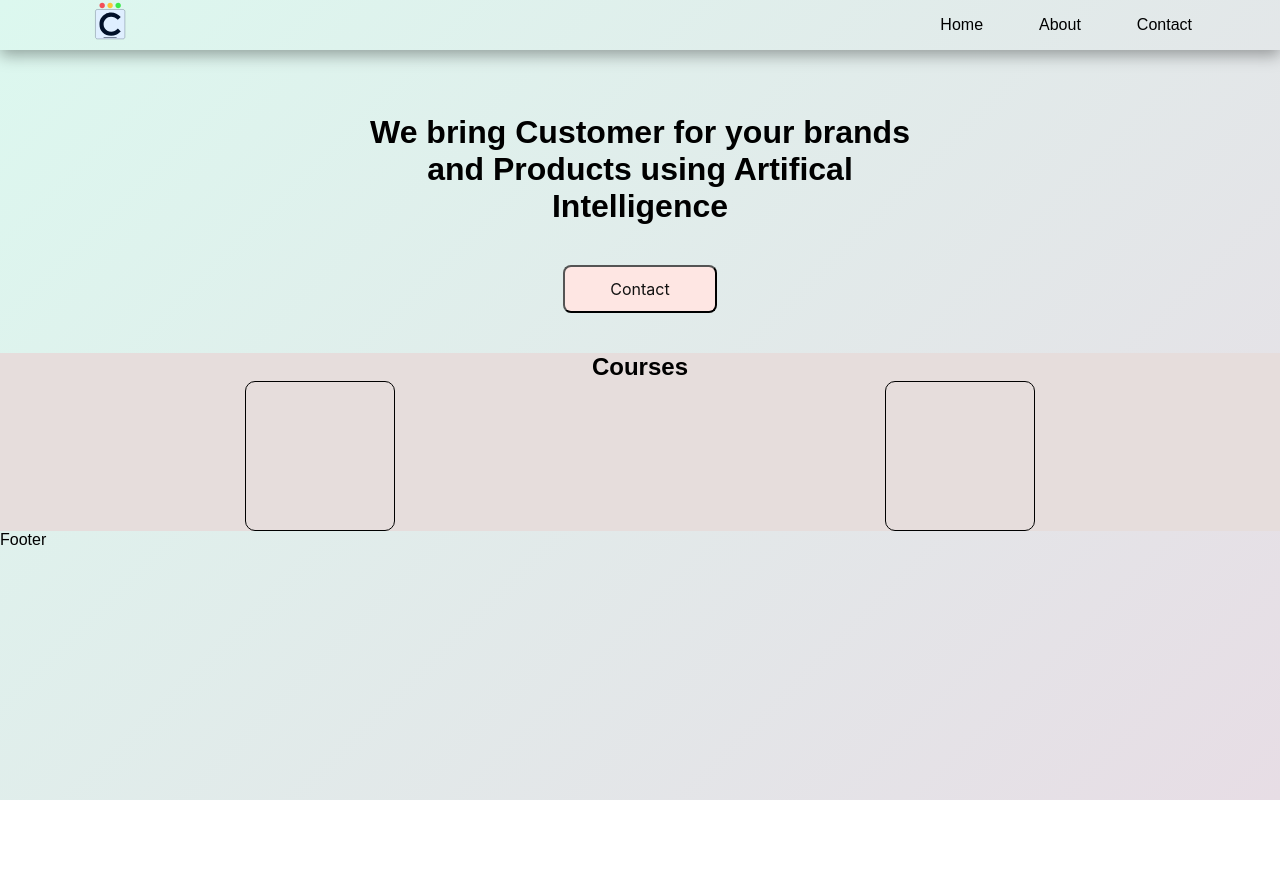
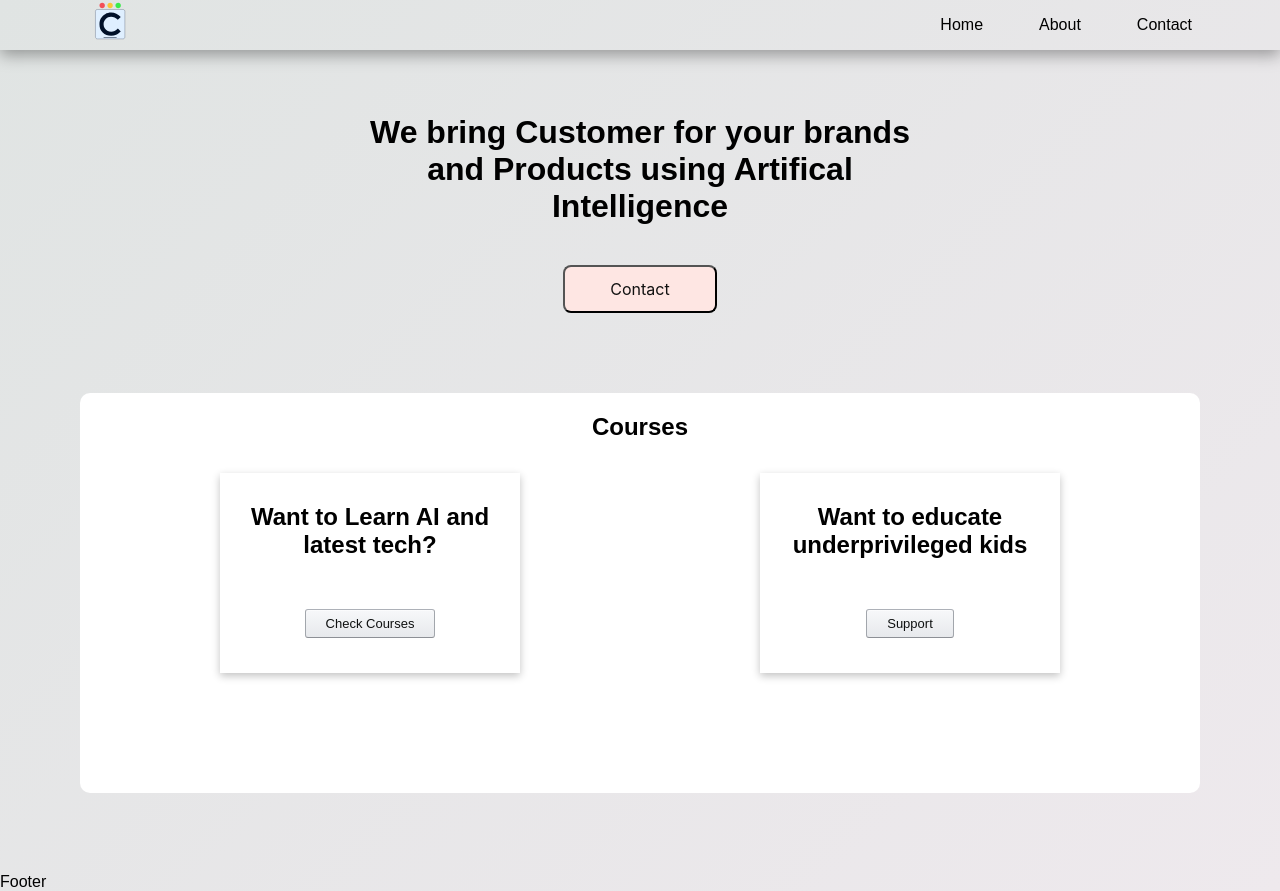
Before and after one commit to dacharch/CodeFitz, a React (Create React App) app: page / in a window 1280 px wide. Before the commit the page ends 800 px from the top, so only its background shows below. Built offline with nearby package versions, Linux system fonts and the light colour scheme.

Commit message:
Courses Section is Done

```diff
--- /dev/null
+++ b/src/components/Courses/Courses.css
@@ -0,0 +1,59 @@
+.course-container{
+     width:100% ;
+     padding:5rem ;
+}
+
+.sub-container{
+    border-radius: 10px;
+    background-color: #fff;
+    height: 400px;
+    width:100% ;
+    text-align: center;
+    padding:20px ;
+}
+.box-container{
+     display: flex;
+     justify-content: space-around;
+     margin-top: 3%;
+}
+.box{
+    height: 200px;
+    width:300px ;
+    box-shadow: rgba(0, 0, 0, 0.24) 0px 3px 8px;
+}
+.box h2{
+    margin-top: 30px;
+}
+.box button{
+    margin-top: 50px;
+    background-image: linear-gradient(#f7f8fa ,#e7e9ec);
+    border-color: #adb1b8 #a2a6ac #8d9096;
+    border-style: solid;
+    border-width: 1px;
+    border-radius: 3px;
+    box-shadow: rgba(255,255,255,.6) 0 1px 0 inset;
+    box-sizing: border-box;
+    color: #0f1111;
+    cursor: pointer;
+    display: inline-block;
+    font-family: "Amazon Ember",Arial,sans-serif;
+    font-size: 14px;
+    height: 29px;
+    font-size: 13px;
+    outline: 0;
+    overflow: hidden;
+    padding: 5px 20px;
+    text-align: center;
+    text-decoration: none;
+    text-overflow: ellipsis;
+    user-select: none;
+    -webkit-user-select: none;
+    touch-action: manipulation;
+    white-space: nowrap;
+}
+.box:active{
+     border-bottom-color:#a2a6ac;
+}
+.box:active:hover{
+    border-bottom-color:#a2a6ac;
+}
--- a/src/components/Courses/Courses.js
+++ b/src/components/Courses/Courses.js
@@ -1,17 +1,25 @@
 import React from 'react'
-import "./courses.css"
+import "./Courses.css"
 
 const Courses = () => {
   return (
     <div className='course-container'>
-         <h2>Courses</h2>
-         <div className='container-details'>
-             <div className='box'>
+         <div className='sub-container'>
+             <h2 className='title'>Courses</h2>
+          <div className='box-container'>
+               <div className='box'>
+                   <h2>Want to Learn AI and latest tech?</h2>
+                   <button>
+                        Check Courses
+                   </button>
+               </div>
+               <div className='box'>
+                    <h2>Want to educate underprivileged kids</h2>
+                    <button>Support</button>
+               </div>
+          </div>
 
-             </div>
-             <div className='box'>
 
-             </div>
          </div>
 
     </div>
--- a/src/components/Courses/courses.css
+++ /dev/null
@@ -1,18 +0,0 @@
-.course-container{
-    background-color: #e6dddc;
-    text-align: center;
-    margin-top: 2.5rem;
-}
-
-.container-details{
-     display: flex;
-     align-items: center;
-     justify-content: space-around;
-}
-.box{
-    border-radius: 10px;
-    height: 150px;
-    width:150px ;
-    border:1px solid black ;
-
-}
--- a/src/index.css
+++ b/src/index.css
@@ -6,9 +6,9 @@
 }
 
 .container{
-  height:100vh;
+  height:100%;
   width: 100%;
-  background-color: #fee2f8;
-  background-image:linear-gradient(315deg,#e7dde5,#dcf8ef);
+  background-color: #ebe8ea;
+  background-image:linear-gradient(315deg,#eee9ed,#e0e4e3);
 
 }
```
